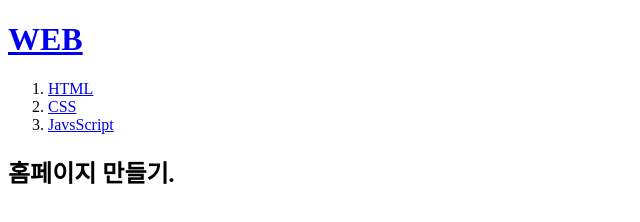
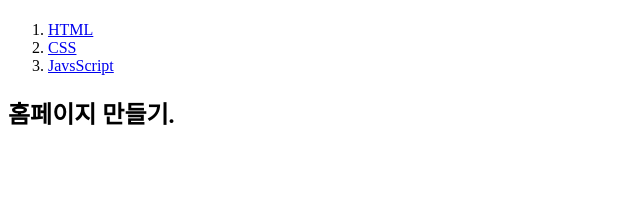
Before and after one commit to adol83/web1, a plain HTML site: page index.html in a window 1280 px wide. Shown: the whole page, without its empty margins (0-640 px from the left). Drawn offline with Linux system fonts and the light colour scheme.

Commit message:
Update index.html

```diff
--- a/index.html
+++ b/index.html
@@ -6,7 +6,7 @@
 </head>
 
 <body>
-    <h1><a href="index.html">WEB</a></h1>
+    <h1><a href="index.html"></a></h1>
 <ol>
   <li><a href="1.html">HTML</a></li>
   <li><a href="2.html">CSS</a></li>
```
